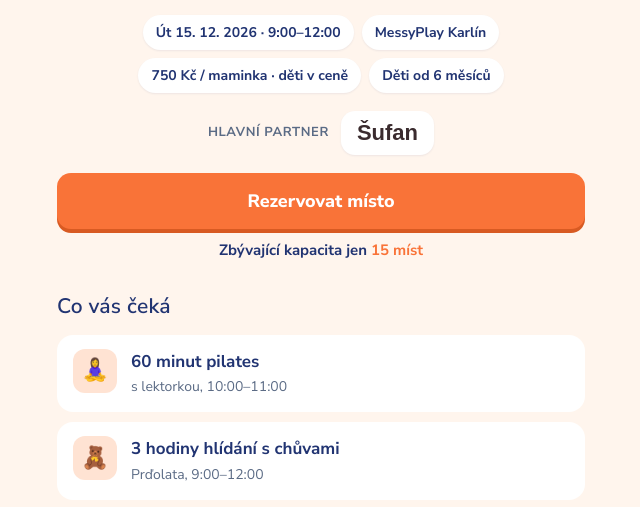
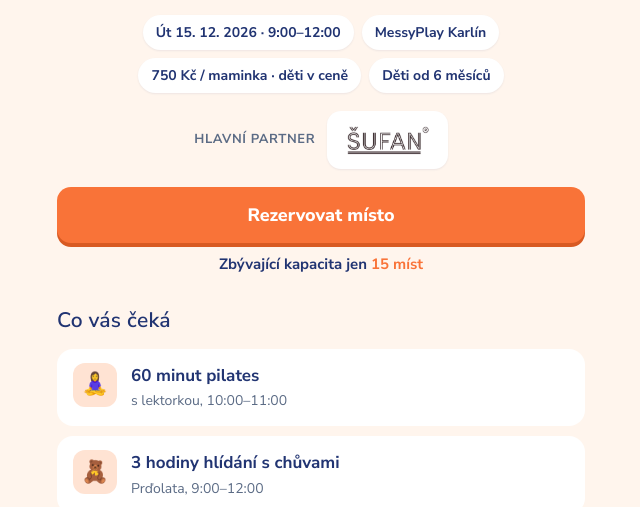
Before and after one commit to Prdolata/app, a plain HTML site: page pilates/index.html in a window 1280 px wide. Shown: the part 253-760 px from the top of the page, without its empty margins (319-959 px from the left). Drawn offline with nearby package versions, Linux system fonts and the light colour scheme; no server answers; a web font is replaced by a local one.

Commit message:
Pilates 15. 12.: logo Šufanu (soubor z podkladů k videím)
Co-Authored-By: Claude Opus 5.5 <noreply@anthropic.com>
Claude-Session: https://claude.ai/code/session_01EKawaFE4ykWaX4ud55GViP

```diff
--- a/pilates/index.html
+++ b/pilates/index.html
@@ -52,7 +52,7 @@
   .blok small { color: var(--muted); font-size: 14px; }
   .partner { display: flex; align-items: center; justify-content: center; gap: 12px; margin: 0 0 18px; color: var(--muted); font-size: 13px; font-weight: 700; text-transform: uppercase; letter-spacing: .6px; }
   .partner a { display: inline-flex; align-items: center; background: #fff; border-radius: 14px; padding: 9px 16px; box-shadow: 0 1px 2px rgba(33,52,114,.08); text-decoration: none; }
-  .partner img { height: 30px; display: block; }
+  .partner img { height: 40px; width: auto; display: block; }
   .partner .txt { font: 600 22px "DynaPuff", sans-serif; color: #3A2B2E; text-transform: none; letter-spacing: 0; }
   .bonus { margin: 12px 0 0; border: 2px dashed var(--orange); border-radius: 16px; padding: 13px 16px; background: #fff; display: flex; gap: 12px; align-items: center; }
   .bonus .cena { font-family: "DynaPuff", sans-serif; font-size: 22px; color: var(--orange); white-space: nowrap; }
@@ -107,7 +107,7 @@
   <h1>Pilates event <span>pro maminky s&nbsp;dětmi</span></h1>
   <p class="lead">Chvilka pro vás, zatímco o vaše děti bude postaráno. Přijďte si užít dopoledne plné pilates, odpočinku a času pro sebe.</p>
   <div class="fakta"><span>Út 15. 12. 2026 · 9:00–12:00</span><span>MessyPlay Karlín</span><span>750 Kč / maminka · děti v ceně</span><span>Děti od 6 měsíců</span></div>
-  <div class="partner"><span>Hlavní partner</span><a href="https://www.sufan.cz" target="_blank" rel="noopener"><span class="txt">Šufan</span></a></div>
+  <div class="partner"><span>Hlavní partner</span><a href="https://www.sufan.cz" target="_blank" rel="noopener"><img src="sufan.png" alt="Šufan" width="88" height="40"></a></div>
   <a class="cta" href="#rezervace">Rezervovat místo</a>
   <p class="mista" id="mista"></p>
 
```
Also changed, not shown: pilates/sufan.png (added).
